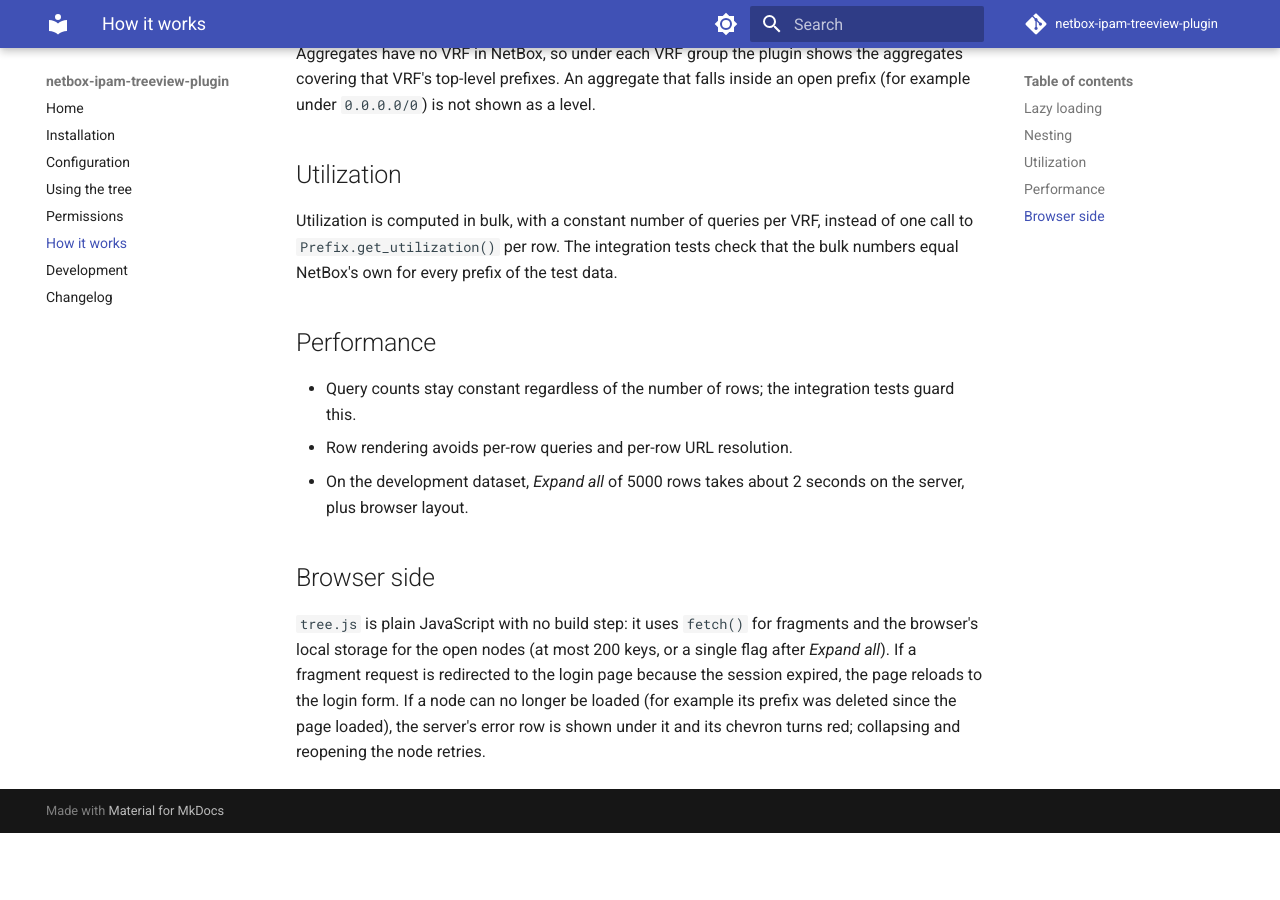
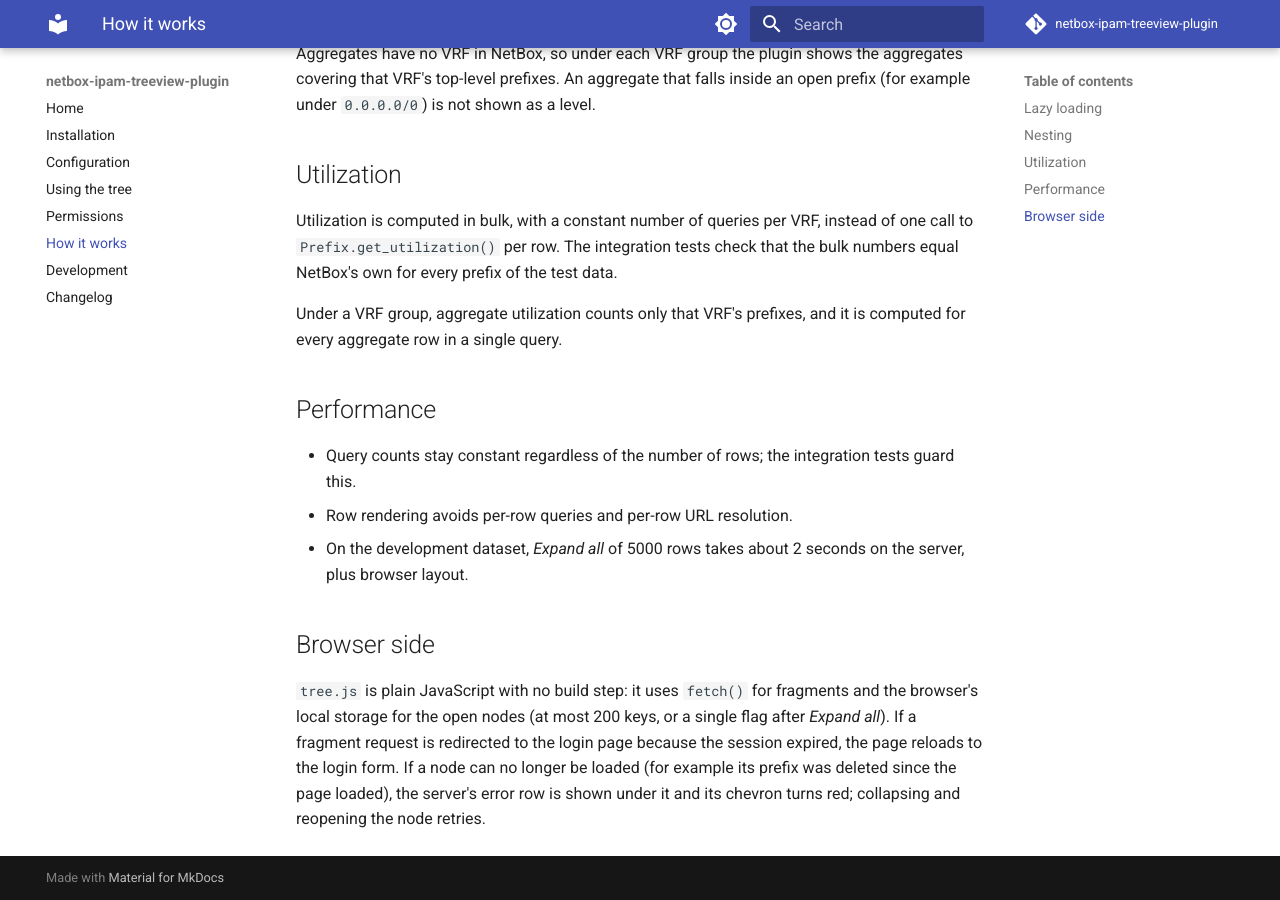
Before and after one commit to thomaschristory/netbox-ipam-treeview-plugin, an MkDocs documentation site: the page built from docs/how-it-works.md, in a window 1280 px wide and 900 px high, scrolled down 998 px. Built offline with MkDocs 1.6.1 and Material for MkDocs 9.7.7, drawn with Linux system fonts in a browser that asks for light colours; comment, search, counter and statistics services are not loaded; before the commit the page ends 1831 px from its top, so only the background shows below that.

Commit message:
fix: address review findings (#26)

```diff
--- a/docs/how-it-works.md
+++ b/docs/how-it-works.md
@@ -26,6 +26,8 @@ Aggregates have no VRF in NetBox, so under each VRF group the plugin shows the a
 
 Utilization is computed in bulk, with a constant number of queries per VRF, instead of one call to `Prefix.get_utilization()` per row. The integration tests check that the bulk numbers equal NetBox's own for every prefix of the test data.
 
+Under a VRF group, aggregate utilization counts only that VRF's prefixes, and it is computed for every aggregate row in a single query.
+
 ## Performance
 
 - Query counts stay constant regardless of the number of rows; the integration tests guard this.
```
Also changed, not shown: docs/permissions.md (+1 -0 lines).
